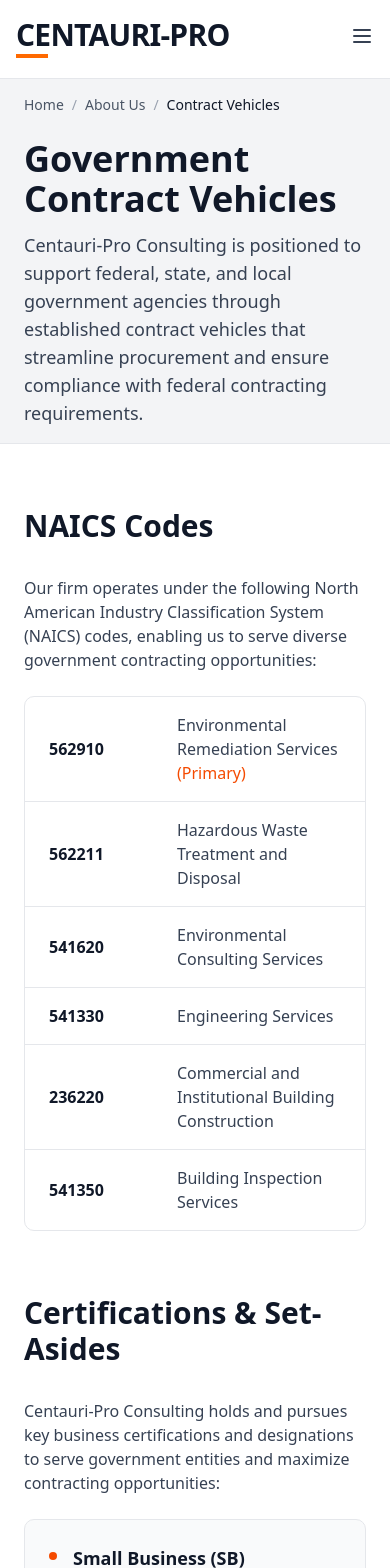
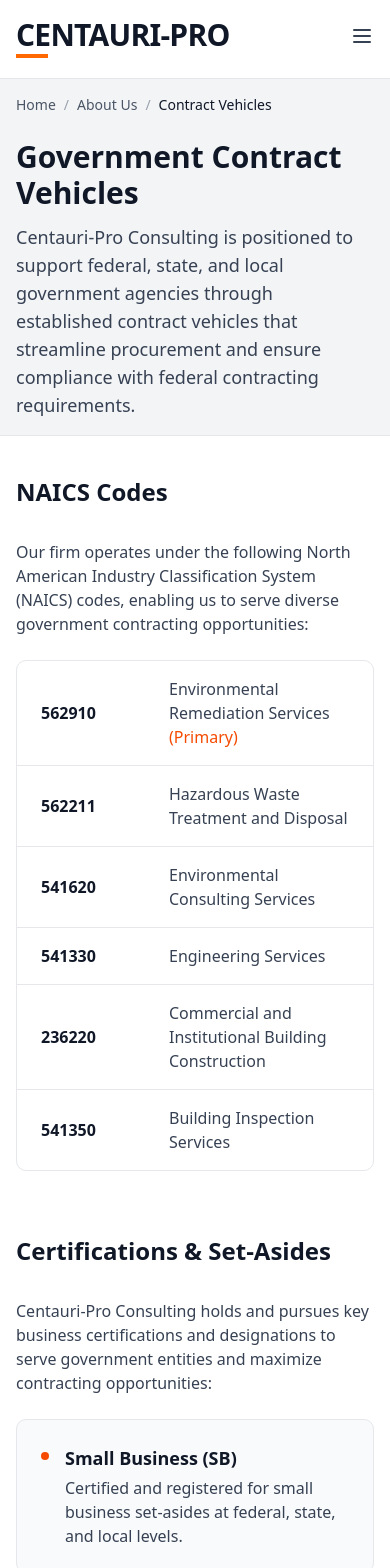
Before and after one commit to nexdyne/Stratra-Dynamics-L.L.C, a React (Vite) app: page /about/contract-vehicles in a window 390 px wide. Shown: the top 1568 px of the page. Built offline with nearby package versions, Linux system fonts and the light colour scheme.

Commit message:
Phone optimize ContractVehiclesPage: mobile text, spacing, padding, gap

```diff
--- a/src/pages/ContractVehiclesPage.jsx
+++ b/src/pages/ContractVehiclesPage.jsx
@@ -6,7 +6,7 @@
     <div className="bg-white">
       {/* Header with Breadcrumb */}
       <div className="bg-gray-100 border-b border-gray-200">
-        <div className="max-w-5xl xl:max-w-6xl mx-auto px-6 xl:px-8 py-4">
+        <div className="max-w-5xl xl:max-w-6xl mx-auto px-4 sm:px-6 xl:px-8 py-4">
           <nav className="flex items-center text-sm text-gray-600 mb-6">
             <Link to="/" className="hover:text-orange-600 transition-colors">
               Home
@@ -19,7 +19,7 @@
             <span className="text-gray-900 font-medium">Contract Vehicles</span>
           </nav>
 
-          <h1 className="text-4xl md:text-5xl font-bold text-gray-900 mb-3">
+          <h1 className="text-3xl sm:text-4xl md:text-5xl font-bold text-gray-900 mb-3">
             Government Contract Vehicles
           </h1>
           <p className="text-lg text-gray-700 max-w-2xl">
@@ -29,11 +29,11 @@
       </div>
 
       {/* Main Content */}
-      <div className="max-w-5xl xl:max-w-6xl mx-auto px-6 xl:px-8 py-16 xl:py-20">
+      <div className="max-w-5xl xl:max-w-6xl mx-auto px-4 sm:px-6 xl:px-8 py-10 md:py-16 xl:py-20">
 
         {/* NAICS Codes Section */}
         <section className="mb-16">
-          <h2 className="text-3xl font-bold text-gray-900 mb-8">NAICS Codes</h2>
+          <h2 className="text-2xl sm:text-3xl font-bold text-gray-900 mb-8">NAICS Codes</h2>
           <p className="text-gray-700 mb-6">
             Our firm operates under the following North American Industry Classification System (NAICS) codes, enabling us to serve diverse government contracting opportunities:
           </p>
@@ -74,12 +74,12 @@
 
         {/* Certifications Section */}
         <section className="mb-16">
-          <h2 className="text-3xl font-bold text-gray-900 mb-8">Certifications & Set-Asides</h2>
+          <h2 className="text-2xl sm:text-3xl font-bold text-gray-900 mb-8">Certifications & Set-Asides</h2>
           <p className="text-gray-700 mb-6">
             Centauri-Pro Consulting holds and pursues key business certifications and designations to serve government entities and maximize contracting opportunities:
           </p>
 
-          <div className="grid grid-cols-1 md:grid-cols-2 gap-6 xl:gap-8">
+          <div className="grid grid-cols-1 md:grid-cols-2 gap-4 md:gap-6 xl:gap-8">
             <div className="bg-gray-50 border border-gray-200 rounded-lg p-6">
               <div className="flex items-start">
                 <span className="inline-block w-2 h-2 bg-orange-600 rounded-full mt-2 mr-4 flex-shrink-0"></span>
@@ -124,7 +124,7 @@
 
         {/* Contract Vehicle Pursuit Section */}
         <section className="mb-16">
-          <h2 className="text-3xl font-bold text-gray-900 mb-8">Active Contract Vehicle Pursuit</h2>
+          <h2 className="text-2xl sm:text-3xl font-bold text-gray-900 mb-8">Active Contract Vehicle Pursuit</h2>
           <p className="text-gray-700 mb-6">
             We are actively pursuing and developing relationships with government procurement vehicles to enhance our capacity to serve federal, state, and local agencies:
           </p>
@@ -158,7 +158,7 @@
 
         {/* Partner With Us CTA */}
         <section className="bg-gray-50 border border-gray-200 rounded-lg p-8 text-center">
-          <h2 className="text-3xl font-bold text-gray-900 mb-3">Partner With Us</h2>
+          <h2 className="text-2xl sm:text-3xl font-bold text-gray-900 mb-3">Partner With Us</h2>
           <p className="text-gray-700 mb-6 max-w-2xl mx-auto">
             Centauri-Pro Consulting is committed to supporting government missions through reliable, compliant, and expert environmental and construction management services. Contact us to discuss partnership opportunities and how we can meet your agency's needs.
           </p>
```
